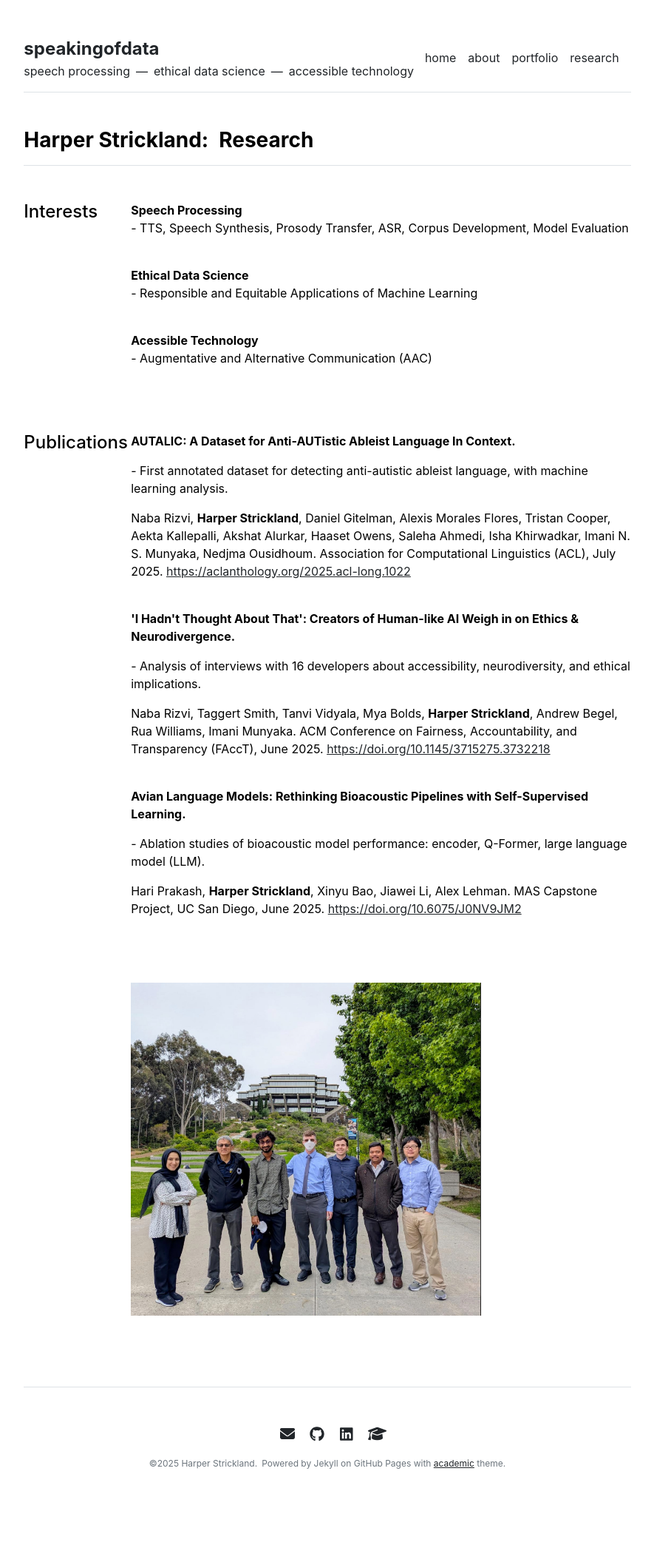
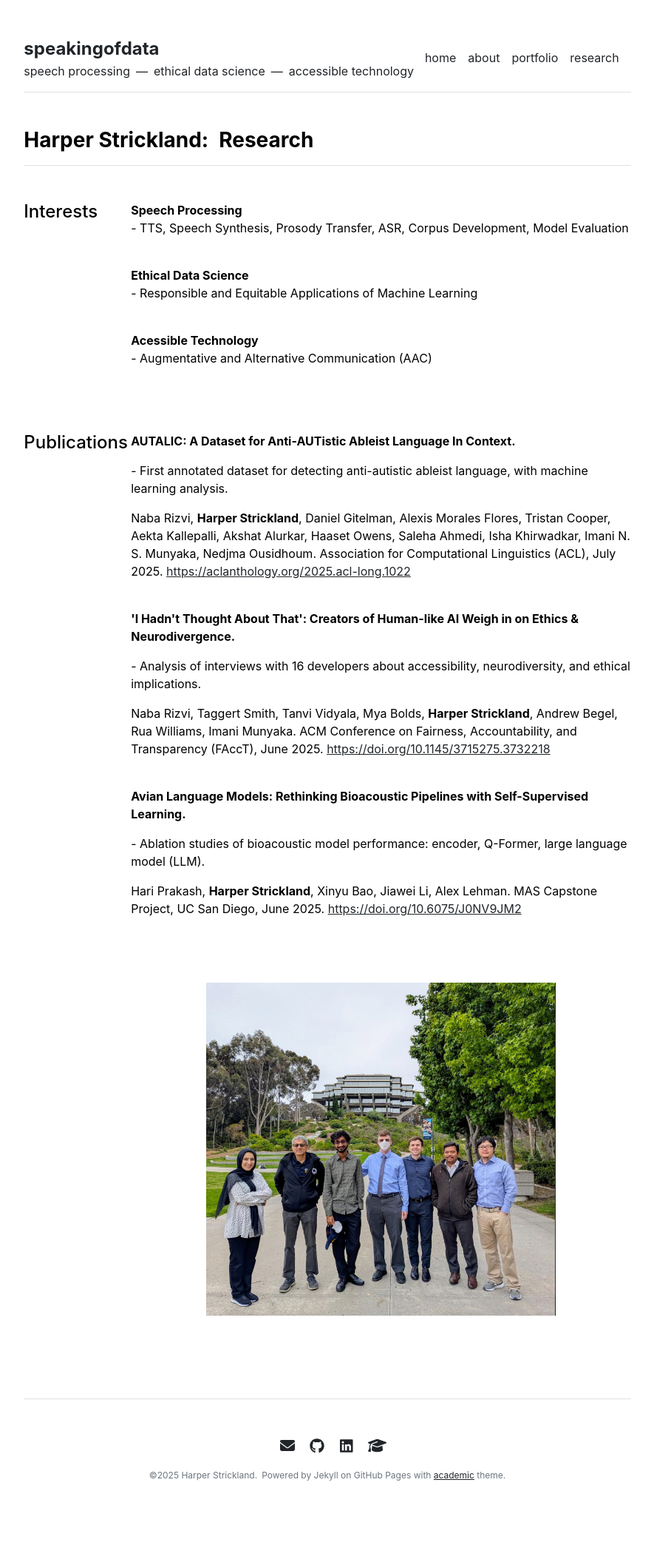
Before and after one commit to speakingofdata/speakingofdata.github.io, a Jekyll site: the page built from research.md, in a window 1280 px wide. Shown: the whole page at 74% size, without its empty margins (197-1082 px from the left). Built offline with Jekyll 4.4.1, drawn with Linux system fonts in a browser that asks for light colours; nearby versions of some CDN libraries.

Commit message:
Update research.html

```diff
--- a/_layouts/research.html
+++ b/_layouts/research.html
@@ -36,7 +36,8 @@ layout: default
       <div class="col-md-2">
       </div>
       <div class="col-md-10">
-        <img src="{{ site.github.url }}/assets/img/ucsd-capstone.jpg" alt="UCSD MAS Capstone Cohort in front of Geisel Library" width="70%">
+        <p style="text-align: center;"><img src="{{ site.github.url }}/assets/img/ucsd-capstone.jpg" alt="UCSD MAS Capstone Cohort in front of Geisel Library" width="70%">
+        </p>
       </div>
     </div>
   </div>
```
